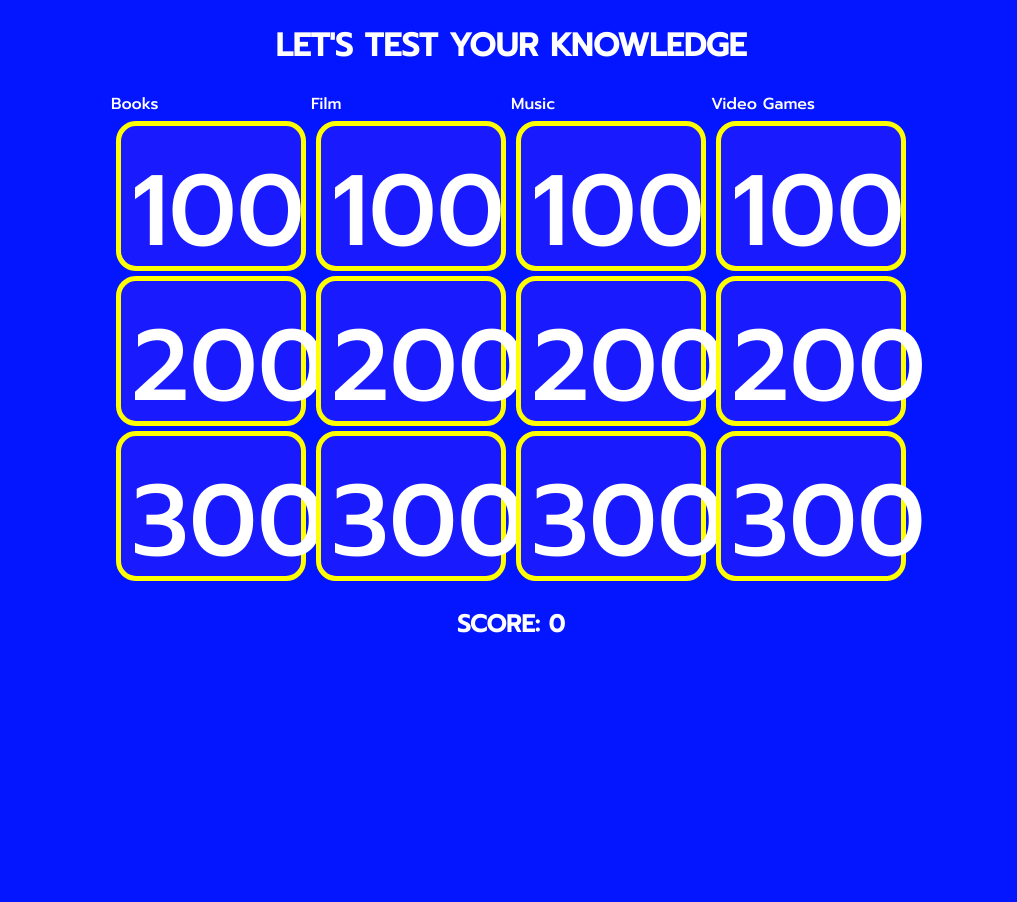
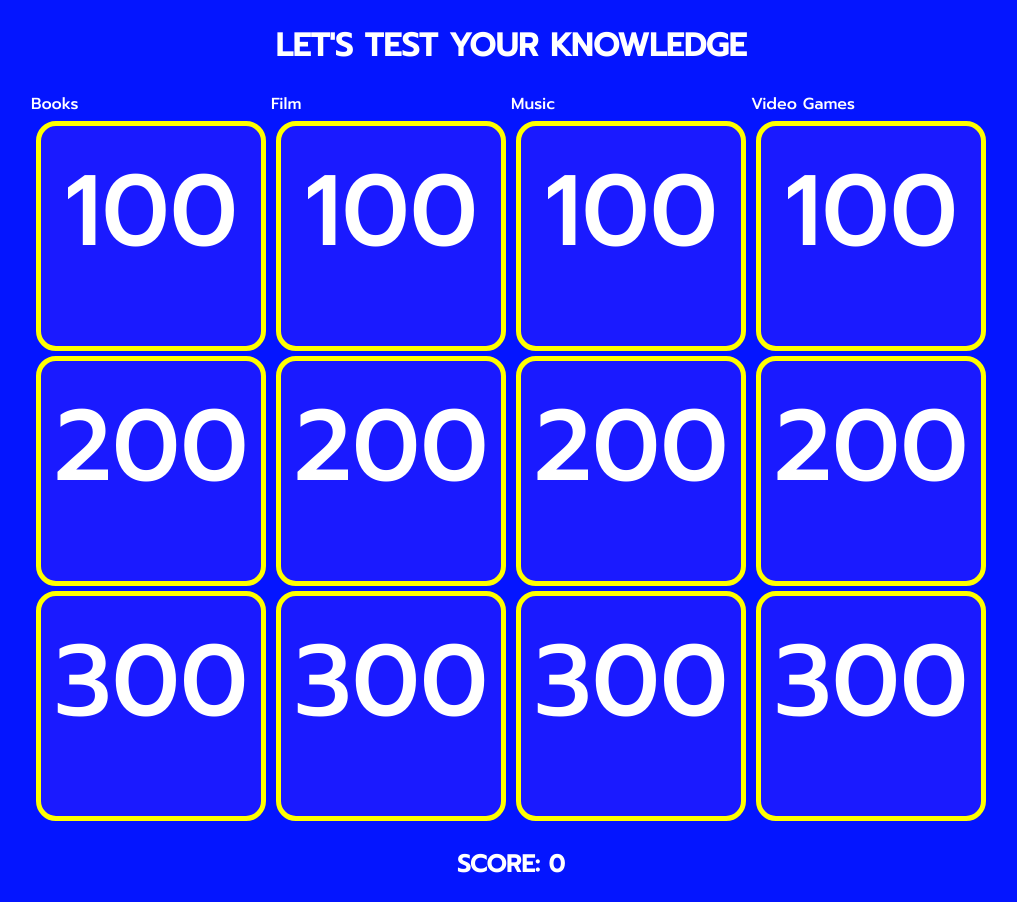
Before and after one commit to MyManny/Browser-Game, a plain HTML site: page index.html in a window 1280 px wide. Shown: the whole page, without its empty margins (129-1146 px from the left). Before the commit the page ends 800 px from the top, so only its background shows below. Drawn offline with Linux system fonts and the light colour scheme; no server answers.

Commit message:
fitiing css

```diff
--- a/styles.css
+++ b/styles.css
@@ -22,8 +22,8 @@ body {
 }
 
 .card {
-    width: 160px;
-    height: 120px;
+    width: 200px;
+    height: 200px;
     background-color: rgb(26,26,255);
     border-radius: 20px;
     border: solid yellow 5px;
```
